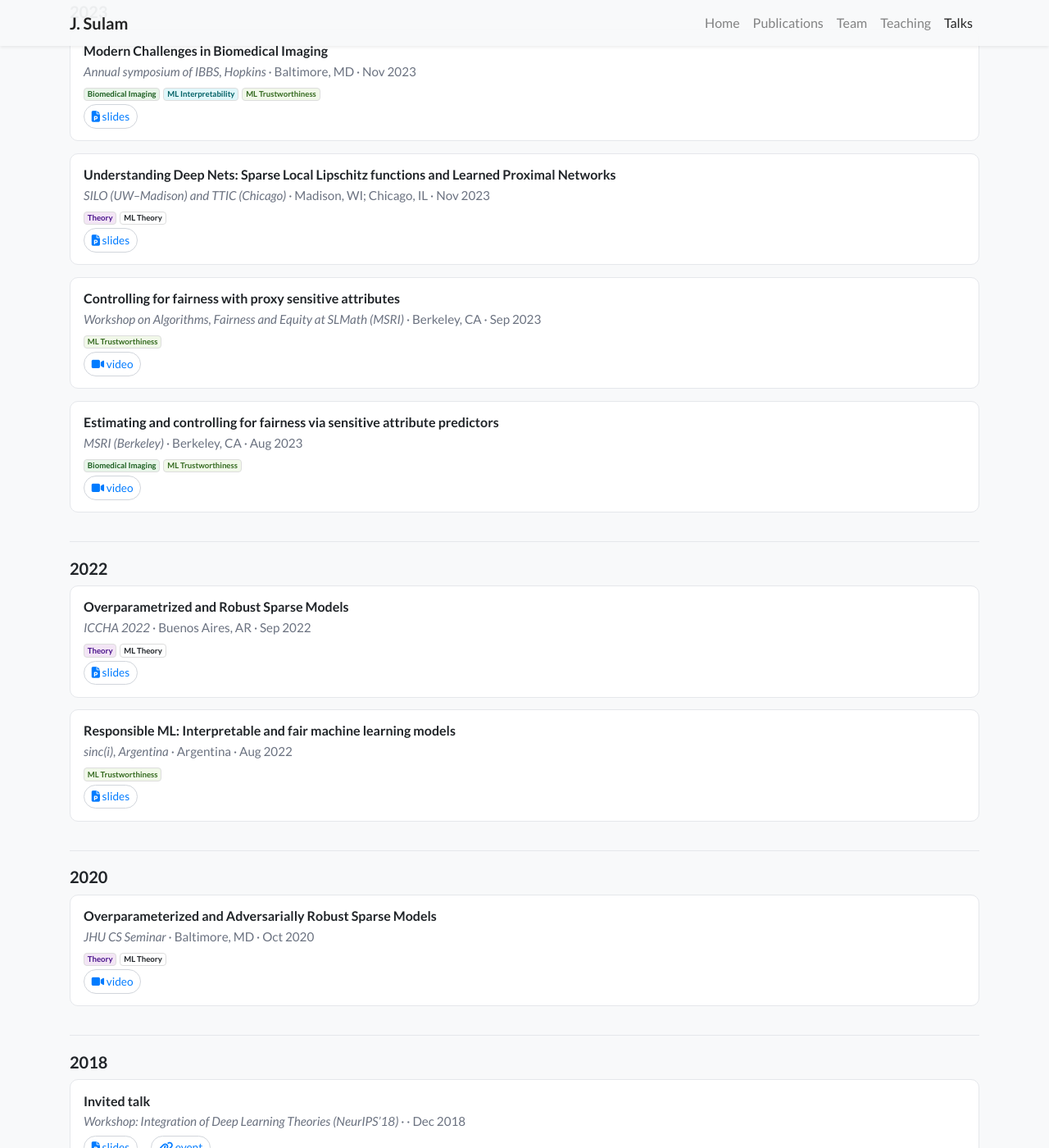
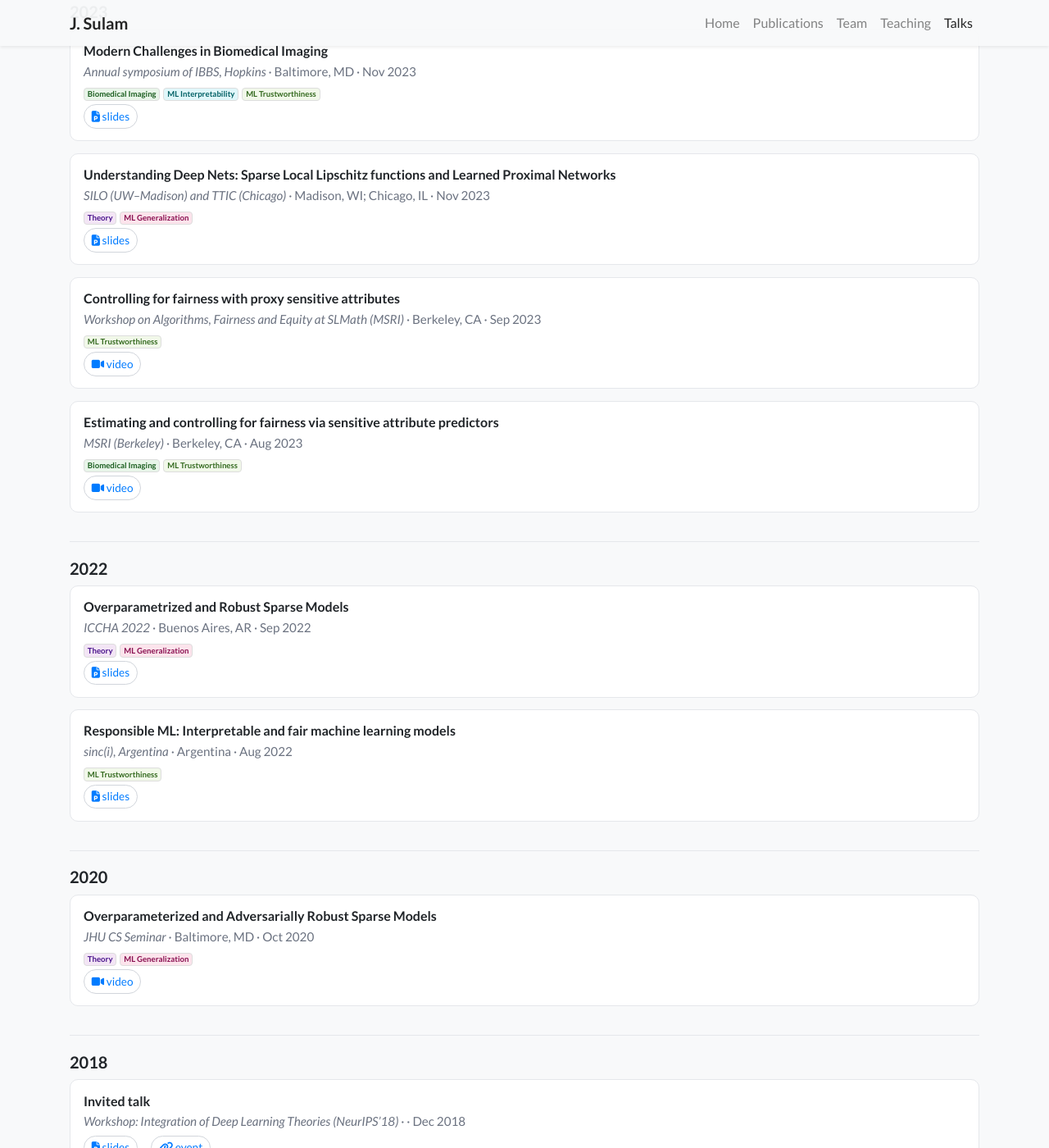
Before and after one commit to jsulam/jsulam.github.io, a Jekyll site: the page built from talks.html, in a window 1280 px wide and 1400 px high, scrolled down 1665 px. Shown: the whole window at 82% size. Built offline with Jekyll 4.4.1, drawn with Linux system fonts in a browser that asks for light colours; nearby versions of some CDN libraries; a style sheet for code colours, icons or effects is not loaded.

Commit message:
Update talks.yml
fixing topics in talks

```diff
--- a/_data/talks.yml
+++ b/_data/talks.yml
@@ -137,7 +137,7 @@
     event: ""
   topics:
     - Theory
-    - ML Theory
+    - ML Generalization
 
 - title: "Modern Challenges in Biomedical Imaging"
   venue: "Annual symposium of IBBS, Hopkins"
@@ -173,7 +173,7 @@
     event: ""
   topics:
     - Theory
-    - ML Theory
+    - ML Generalization
 
 - title: "Responsible ML: Interpretable and fair machine learning models"
   venue: "sinc(i), Argentina"
@@ -196,7 +196,7 @@
     event: ""
   topics:
     - Theory
-    - ML Theory
+    - ML Generalization
 
 - title: "Invited talk"
   venue: "Workshop: Integration of Deep Learning Theories (NeurIPS’18)"
```
